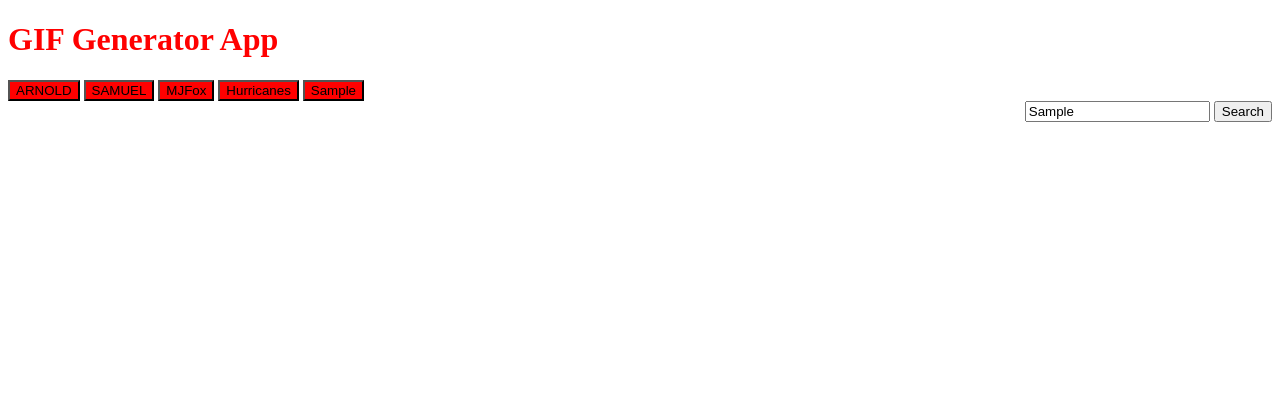
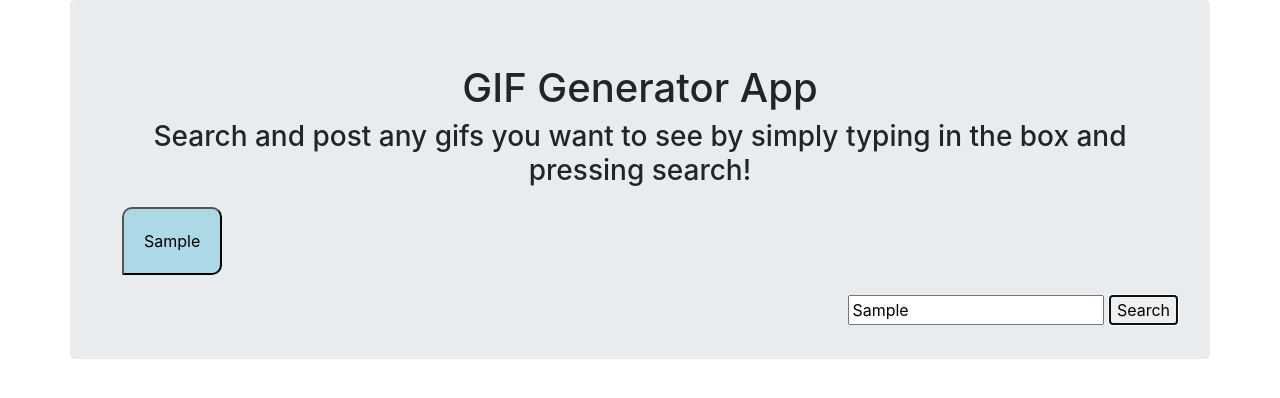
Before and after one commit to Petrovski/GIF-Generator, a plain HTML site: page index.html in a window 1280 px wide. Both pictures are taken after typing "Sample" into the empty fields and a click on the button "Search". Drawn offline with nearby package versions, Linux system fonts and the light colour scheme.

Commit message:
Updated some styling and dynamic buttons now work

```diff
--- a/assets/css/style.css
+++ b/assets/css/style.css
@@ -1,15 +1,32 @@
 h1 {
     color: red;
+    text-align: center;
+    margin-bottom: 30px;
 }
 
-#gif-div {
+h3 {
+    text-align: center;
+}
+
+img {
+    size: 200px;
+}
+
+div#gifs-div {
     margin: 20px;
 }
 
-#input-div {
+div#input-div {
+    /* padding: 50px; */
     float: right;
 }
 
+div#button-div {
+    margin: 20px;
+}
+
 .gif-buttons {
-    background: red;
+    background: lightblue;
+    padding: 20px;
+    border-radius: 10px 10px 10px 1px;
 }
--- a/assets/javascript/app.js
+++ b/assets/javascript/app.js
@@ -3,7 +3,7 @@
 $(document).ready(function(){
 
     // Create a click function for the buttons to create GIFs
-    $('.gif-buttons').on("click", function(){
+    $('body').on("click", ".gif-buttons", function(){
         // Assign a variable to the buttons data-search attribute to include in API variable
         var x = $(this).data("search");
 
@@ -33,7 +33,7 @@ $(document).ready(function(){
     // Create another click function for the search button to apply another button for whatever GIFs you want to see
     $('#search').on("click", function () {
         var value = $("#searchvalue").val().trim();
-        var newButton = ("<button class='gif-buttons' data-search=" + value + ">" + value + "</button>");
+        var newButton = ("<button class='gif-buttons' data-state='still' data-search=" + value + ">" + value + "</button>");
         $("#button-div").append(" " + newButton + " ");
     });
 });
--- a/index.html
+++ b/index.html
@@ -5,24 +5,29 @@
     <meta charset="utf-8">
     <title>GIF Generator</title>
     <link rel="stylesheet" href="assets/css/style.css">
+    <link rel="stylesheet" href="https://stackpath.bootstrapcdn.com/bootstrap/4.1.3/css/bootstrap.min.css" integrity="sha384-MCw98/SFnGE8fJT3GXwEOngsV7Zt27NXFoaoApmYm81iuXoPkFOJwJ8ERdknLPMO"
+        crossorigin="anonymous">
 </head>
 
 <body>
 
-    <h1>GIF Generator App</h1>
+    <div class="jumbotron container">
 
-    <div id="button-div">
-        <button class="gif-buttons" data-search="Arnold Schwarzenegger">ARNOLD</button>
-        <button class="gif-buttons" data-search="Samuel L Jackson">SAMUEL</button>
-        <button class="gif-buttons" data-search="Michael J Fox">MJFox</button>
-        <button class="gif-buttons" data-search="Hurricanes">Hurricanes</button>
+        <h1>GIF Generator App</h1>
+
+        <h3>Search and post any gifs you want to see by simply typing in the box and pressing search!</h3>
+
+        <div id="button-div"></div>
+
+        <div id="input-div">
+            <input id="searchvalue" type="text">
+            <button id="search">Search</button>
+        </div>
     </div>
 
-    <div id="input-div">
-        <input id="searchvalue" type="text"> <button id="search">Search</button>
+    <div class="container">
+        <div id="gifs-div" col-lg-6></div>
     </div>
-
-    <div id="gifs-div"></div>
 
     <script src="https://cdnjs.cloudflare.com/ajax/libs/jquery/3.2.1/jquery.min.js"></script>
     <script src="assets/javascript/app.js"></script>
```
